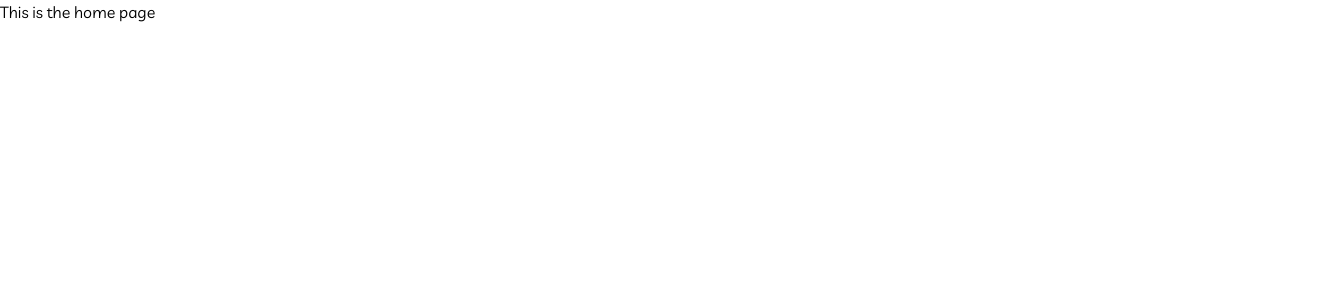
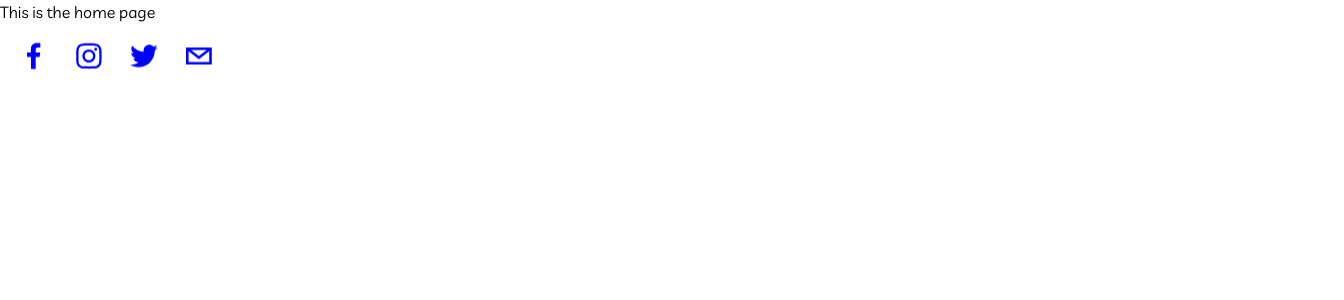
Before and after one commit to DrSLMac/divas_doom, a Next.js app: page / in a window 1280 px wide. Shown: the top 300 px of the page, 1344 px wide, since content can reach past the window. Built offline with nearby package versions, Linux system fonts and the light colour scheme.

Commit message:
started navbar build

```diff
--- a/app/coaches/page.tsx
+++ b/app/coaches/page.tsx
@@ -1,7 +1,6 @@
 import React from "react";
 import { getCoaches } from "@/sanity/sanity-utils";
 import Image from "next/image";
-import { urlForImage } from "@/sanity/lib/image";
 import Link from "next/link";
 
 export default async function Coaches() {
--- /dev/null
+++ b/app/components/NavBar.tsx
@@ -0,0 +1,87 @@
+'use client'
+import React from 'react'
+import { motion } from 'framer-motion'
+import { SocialIcon } from 'react-social-icons'
+import Link from 'next/link'
+import Image from 'next/image'
+// import SmNavBar from './SmNavBar'
+// import MobileNavBar from './MobileNavBar'
+import divaLogo from '../../public/divas.png'
+
+
+const NavBar = () => {
+    return (
+        <>
+            <section className='sticky flex items-center z-20 top-0
+                w-screen bg-gradient-to-r from-navy-blue from-20% to-deep-red
+                h-16
+            '>
+
+                <motion.div
+                    initial={{
+                        x: -500,
+                        opacity: 0,
+                        scale: 0.2,
+                    }}
+                    animate={{ x: 0, opacity: 1, scale: 1.1 }}
+                    transition={{ duration: 1.5 }}
+                    className='flex items-center pl-6 pr-2 w-[100%]
+                    xl:pl-16
+                    '>
+                    <div className='sm:hidden'>
+                        {/* <Link href='/'>
+                            <Image
+                                src={divaLogo}
+                                alt='Divas Logo'
+                                width='150'
+                                className='cursor-pointer'
+                                priority
+                            />
+                        </Link> */}
+                    </div>
+                        <SocialIcon
+                            url="https://www.facebook.com/texasdivasbasketball"
+                            fgColor="blue"
+                            bgColor="transparent"
+                        />
+                        <SocialIcon
+                            url='https://www.instagram.com/divasbasketball/?fbclid=IwAR0Yq9rhf63FQOW9AxEwOpqaCT1xJAvjAs-5lUKox_r8WjTCQNqnyDkL2OU'
+                            fgColor="blue"
+                            bgColor="transparent"
+                        />
+                        <SocialIcon
+                            url='https://twitter.com/LSUwbkb'
+                            fgColor="blue"
+                            bgColor="transparent"
+                        />
+                        <SocialIcon
+                            network="email"
+                            fgColor="blue"
+                            bgColor="transparent"
+                            url="/contact"
+
+                        />
+                    </motion.div>
+                    {/* <motion.div
+                        initial={{
+                            x: 500,
+                            opacity: 0,
+                            scale: 0.2
+                        }}
+                        animate={{ x: 0, opacity: 1, scale: 1 }}
+                        transition={{ duration: 1.5}}
+                        className='flex text-white cursor-pointer'
+                    > */}
+
+                    {/* <SmNavBar /> */}
+                    {/* </motion.div> */}
+                {/* </div> */}
+
+
+                {/* <MobileNavBar /> */}
+            </section>
+        </>
+    )
+  }
+
+  export default NavBar
--- a/app/page.tsx
+++ b/app/page.tsx
@@ -1,11 +1,15 @@
 import Image from 'next/image'
+import NavBar from './components/NavBar'
+import { Social } from '@/types/Social';
 
-export default function Home() {
+export default async function Home() {
+
 
   return (
-    <main >
+      <>
         This is the home page
         {/* Navigation bar with socials and menu bar */}
+        <NavBar />
 
         {/* header */}
 
@@ -14,7 +18,6 @@ export default function Home() {
         {/* block page */}
 
         {/* contact page */}
-
-    </main>
+      </>
     )
 }
--- a/package.json
+++ b/package.json
@@ -18,12 +18,14 @@
     "autoprefixer": "10.4.14",
     "eslint": "8.40.0",
     "eslint-config-next": "13.4.2",
+    "framer-motion": "^10.12.11",
     "next": "13.4.2",
     "next-sanity": "^4.3.2",
     "next-sanity-image": "^6.0.0",
     "postcss": "8.4.23",
     "react": "18.2.0",
     "react-dom": "18.2.0",
+    "react-social-icons": "^5.15.0",
     "sanity": "^3.10.3",
     "tailwindcss": "3.3.2",
     "typescript": "5.0.4"
--- a/sanity/schema.ts
+++ b/sanity/schema.ts
@@ -1,6 +1,7 @@
 import { type SchemaTypeDefinition } from 'sanity'
 import coach from './schemas/coach-schema'
+import social from './schemas/social-schema'
 
 export const schema: { types: SchemaTypeDefinition[] } = {
-  types: [coach],
+  types: [coach, social],
 }
--- /dev/null
+++ b/types/Social.ts
@@ -0,0 +1,6 @@
+export type Social = {
+    _id: string,
+    _createdAt: Date,
+    title: string,
+    url: string
+  }
```
Also changed, not shown: sanity/sanity-utils.ts (+3 -6 lines), public/divas.png (added), 1 other file (tests, documents, lock files or other folders). Lines whose indentation alone changed are shown as unchanged.
